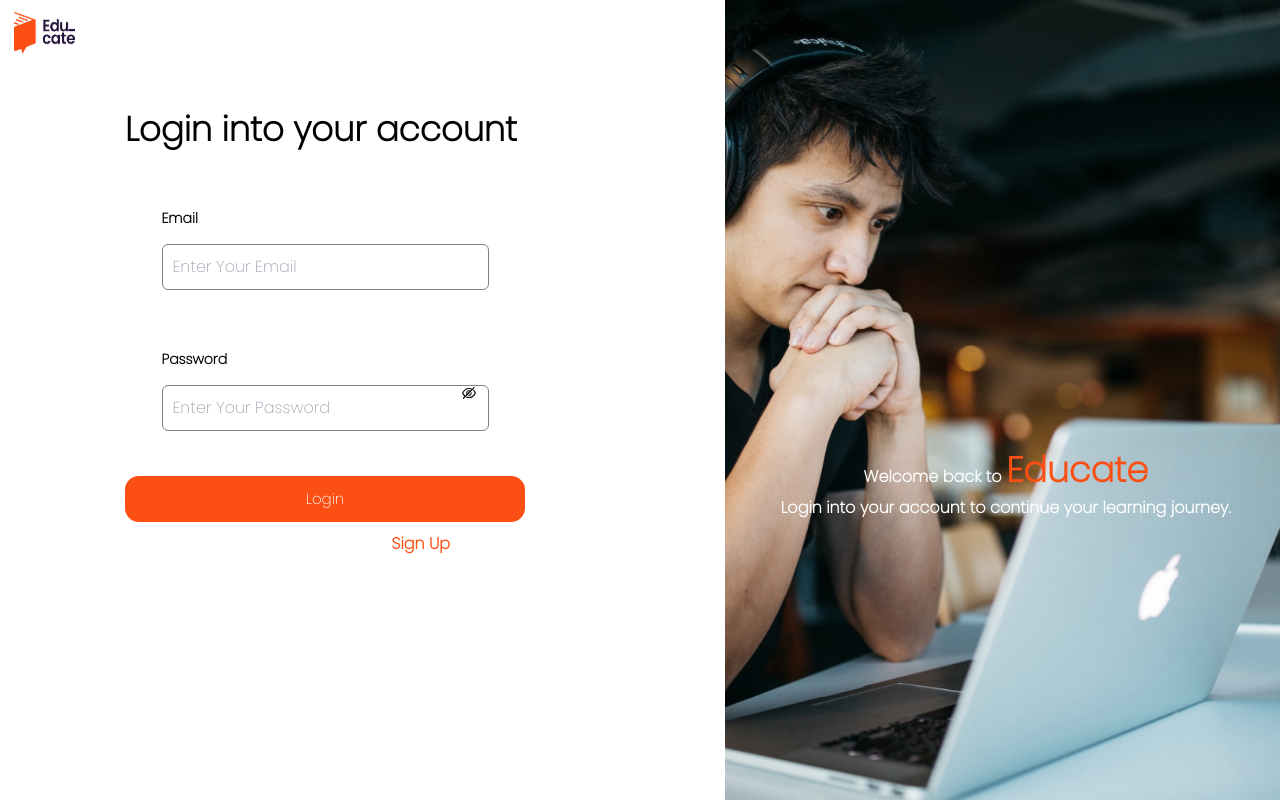
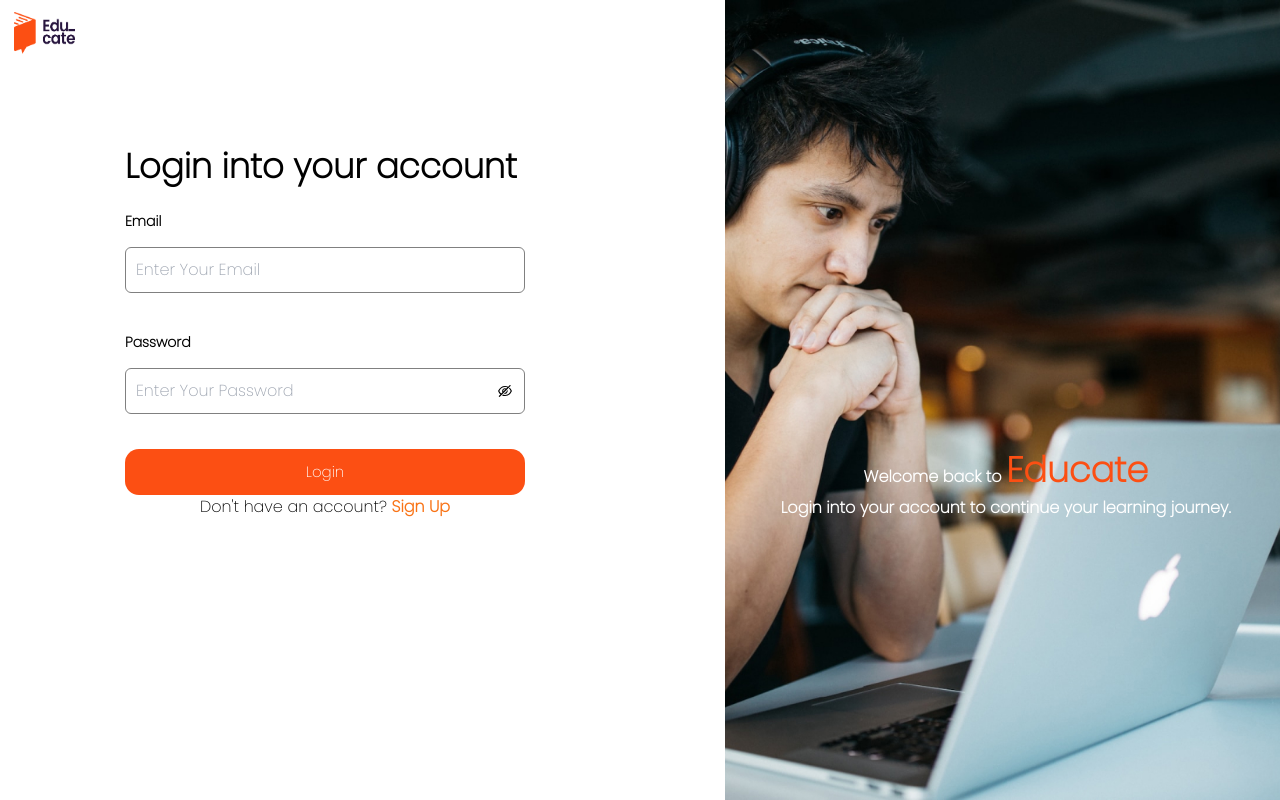
Before and after one commit to learnable-2022/LMS-YA-6-FE, a React (Create React App) app: page /login in a window 1280 px wide. Built offline with nearby package versions, Linux system fonts and the light colour scheme.

Commit message:
added necessary route and style change

```diff
--- a/src/App.jsx
+++ b/src/App.jsx
@@ -31,8 +31,6 @@ const App = () => {
         </Route>
         <Route exact path="/login">
             <Route exact path="/login" element={<Login />} />
-
-
         </Route>
       </Routes>
     </BrowserRouter>
--- a/src/components/pages/Login.css
+++ b/src/components/pages/Login.css
@@ -56,12 +56,11 @@
     width: 500px;
     height: 580px;
     padding: 30px 50px;
-    background-color: #fff;
     color: #000;
   }
 
   .input-group {
-    margin: 20px 0;
+    margin: 10px 0;
   }
 
   #lab {
@@ -86,8 +85,7 @@
 
   .eye-icon{
     position: absolute;
-    top: 45px;
-    bottom: 0;
+    top: 60px;
     right: 12px;
   }
 
@@ -179,6 +177,8 @@
     .container{
       background: url(../../assets/desktop.jpg)no-repeat center ;
       background-size: cover;
+      height: 100vh;
+      width: 100vw;
     }
 
     .grey-bg{
@@ -187,7 +187,8 @@
 
     #login-form {
       margin: auto;
-      width: 70%;
+      width: 100%;
+      height: 50%;
       float: none;
       background: none;
     }
--- a/src/components/pages/Login.jsx
+++ b/src/components/pages/Login.jsx
@@ -3,7 +3,6 @@ import { useState, useEffect } from "react";
 import "./Login.css";
 import img from "../../assets/desktop.jpg";
 import { AiOutlineEyeInvisible, AiOutlineEye} from "react-icons/ai";
-import googlebtn from "../../assets/Google logo.png"
 import { useNavigate } from "react-router-dom";
 
 
@@ -56,7 +55,7 @@ function Login() {
     if(Object.keys(formErrors).length === 0 && isSubmit) {
       console.log(formValues);
     }
-  }, [formErrors])
+  }, [formErrors, isSubmit, formValues])
   const validate = (values) => {
     const errors = {}
     const regex = /^[^\s@]+@[^\s@]+\.[^\s@]{2,6}$/;
@@ -78,7 +77,7 @@ function Login() {
 
   const handleAPICall = async () => {
     try {
-      const response = await fetch("https://edgegap.onrender.com/api/v1/auth/login", {
+      const response = await fetch("https://edu-cate.onrender.com/api/v1/login", {
         method: "POST",
         headers: {
           "Content-Type": "application/json",
@@ -104,19 +103,18 @@ function Login() {
   };
   return (
 
-      <div className="container">
+      <div className="container w-full">
         <div><img src={ require('../../assets/EducateLogo.png')} className="logo"/></div>
         <form id="login-form" onSubmit={handleSubmit} method="POST" action="/api/v1/auth/login">
           <h1>Login into your account</h1>
-          <p className="first-p">Please select a login method</p>
-          <div className="input-group">
+          <div className="input-group w-full">
             <label htmlFor="email" id="lab">
               Email
             </label>
             <input type="email" id="email" name="email" placeholder="Enter Your Email" value={ formValues.email } onChange={handleChange}/>
           </div>
           <p className="input-response">{ formErrors.email }</p>
-          <div className="input-group flex-input">
+          <div className="input-group flex-input w-full">
             <label htmlFor="password" id="lab">
               Password
             </label>
@@ -132,13 +130,13 @@ function Login() {
             Login
           </button>
           {loginError && <p className="error-message">{loginError}</p>}
-          <p className="last-p">Don't have an account? <a href="">Sign Up</a></p>
+          <p className="text-black">Don't have an account? <span className="text-orange-500 font-bold" onClick={()=>navigate('/signup')}>Sign Up</span></p>
         </form>
 
       <div className="grey-bg">
         <p className="wlc-writeup">
-          <h1>Welcome back to <b>Educate</b></h1>
-          Login into your account to continue your learning journey.
+          Welcome back to <b>Educate</b>
+         <br /> Login into your account to continue your learning journey.
         </p>
         <img src={img} alt="man on laptop" className="grey-img"></img>
       </div>
--- a/src/components/pages/dashboard-pages/AllCourses.jsx
+++ b/src/components/pages/dashboard-pages/AllCourses.jsx
@@ -1,18 +1,13 @@
-import { useState } from "react";
 import Footer from "../../reusable/Footer";
 import Courses from "../../reusable/all-courses/Courses";
 import SideNavbar from "../../reusable/dashboard-sections/SideNavbar";
 import Topbar from "../../reusable/dashboard-sections/Topbar";
 
 const AllCourses = () => {
-    const [cancelOnclickEvents, setCancelOnclickEvents] = useState(false)
-    const handleActions = ()=>{
-        setCancelOnclickEvents(true)
-    }
     return (
         <div>
             <Topbar />
-            <div className="flex h-fit min-h-screen " onClick={handleActions}>
+            <div className="flex h-fit min-h-screen ">
                 <SideNavbar />
                 <Courses />
             </div>
--- a/src/components/reusable/Navbar.jsx
+++ b/src/components/reusable/Navbar.jsx
@@ -22,10 +22,10 @@ const Navbar = () => {
 
                 </ul>
                 <div className='flex items-center justify-center space-x-10 p-2 h-full'>
-                    <div className='p-2 bg-gray-200/60 rounded-md cursor-pointer' onClick={()=>navigate('/login/signup')}>
+                    <div className='p-2 bg-gray-200/60 rounded-md cursor-pointer' onClick={()=>navigate('/login')}>
                         Sign In
                     </div>
-                    <div className='p-2 bg-orange-600 text-white rounded-md cursor-pointer' onClick={()=>navigate('/login')}>
+                    <div className='p-2 bg-orange-600 text-white rounded-md cursor-pointer' onClick={()=>navigate('/signup')}>
                         Sign Up
                     </div>
                 </div>
@@ -49,7 +49,7 @@ const Navbar = () => {
                                 <div className='p-4 flex justify-center mb-2 text-white rounded-md cursor-pointer' style={{backgroundColor:'#27153E'}} onClick={()=>navigate('/login')}>
                                 Sign In
                                 </div>
-                                <div className='p-4 flex justify-center bg-orange-600 text-white rounded-md cursor-pointer' onClick={()=>navigate('/login/signup')}>
+                                <div className='p-4 flex justify-center bg-orange-600 text-white rounded-md cursor-pointer' onClick={()=>navigate('/signup')}>
                                 Sign Up
                                 </div>
                             </div>
--- a/src/index.js
+++ b/src/index.js
@@ -3,14 +3,11 @@ import ReactDOM from 'react-dom/client';
 import './index.css';
 import App from './App';
 import reportWebVitals from './reportWebVitals';
-import { GoogleOAuthProvider } from '@react-oauth/google';
 
 const root = ReactDOM.createRoot(document.getElementById('root'));
 root.render(
   <React.StrictMode>
-    <GoogleOAuthProvider>
     <App />
-    </GoogleOAuthProvider>
   </React.StrictMode>
 );
 
```
